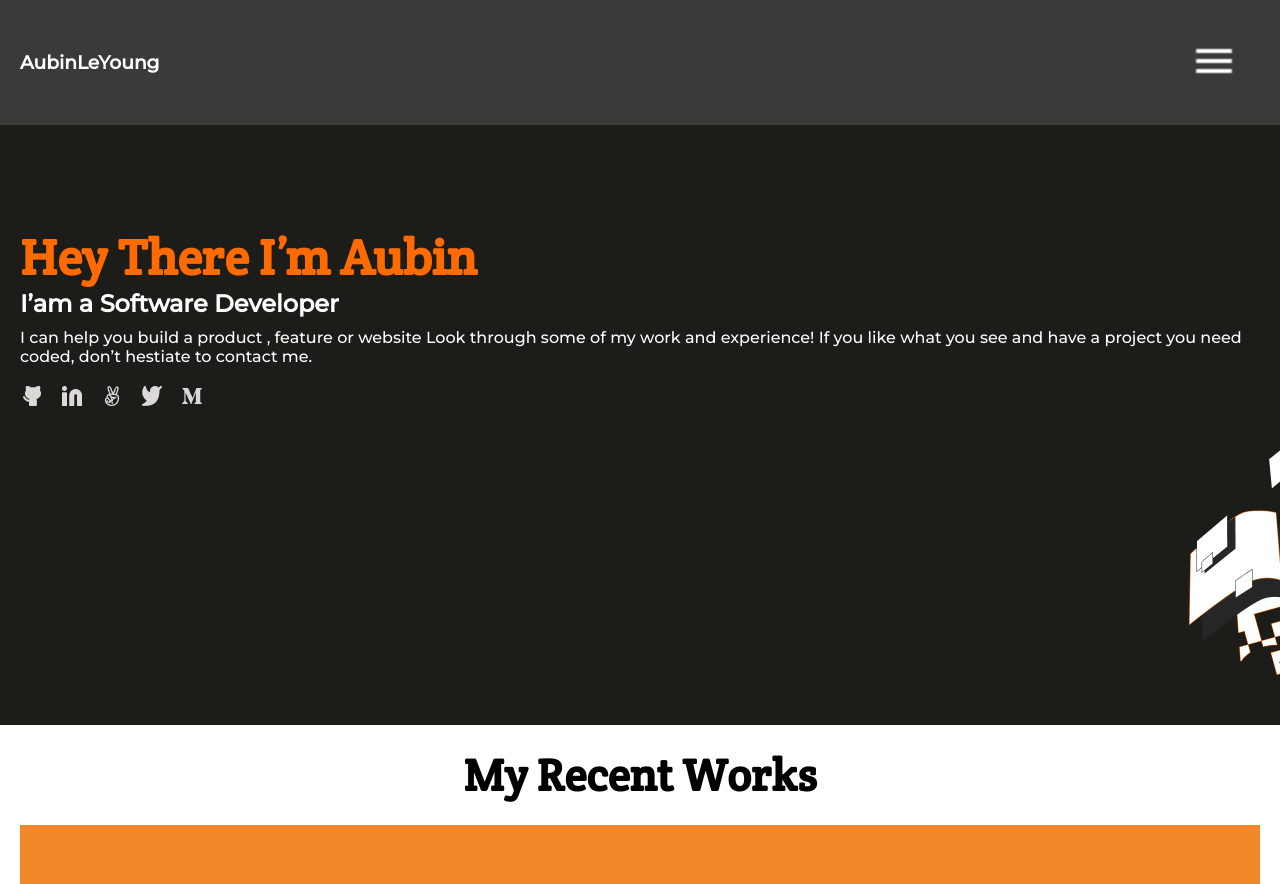
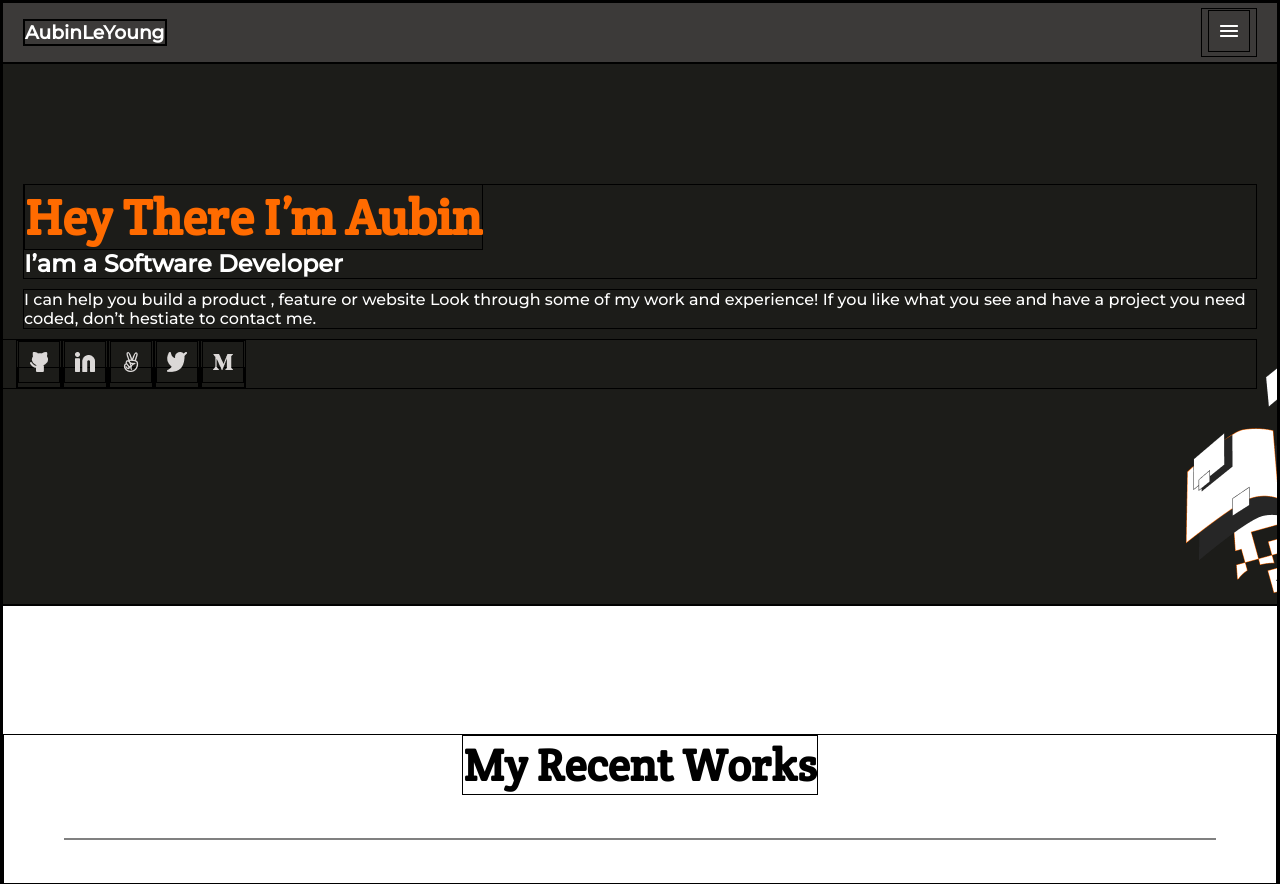
Before and after one commit to aubinleyoung/Responsive-Portfolio-Website-Aubin, a website: page index.html in a window 1280 px wide. Shown: the top 884 px of the page. Drawn offline with Linux system fonts and the light colour scheme; a web font is replaced by a local one.

Commit message:
Removed menu from the nav and ajus margin of card blocs

```diff
--- a/index.html
+++ b/index.html
@@ -11,9 +11,9 @@
 
   <body>
   <header class="header-container">
+  <a href="index.html" class="logo"><h3>AubinLeYoung</h3></a>
   <nav class="nav-container">
-  <a href="index.html" class="logo"><h3>AubinLeYoung</h3></a>
-  <button class="menu-btn"><img src="./assets/icons/menu.png" alt="" width="80" height="auto"></button>
+  <button class="menu-btn"><img src="./assets/icons/menu.png" alt="" ></button>
   </nav>
   </header>
   <section class="headline-container">
@@ -21,16 +21,17 @@
   <p class="white">I can help you build a product , feature or website Look through some of my work and
             experience! If you like what you see and have a project you need coded, don’t hestiate to contact me.</p>
   <ul class="social-media-icones-container">
-  <li><a href=""><img src="/assets/icons/1.png" alt=""></a></li>
-  <li><a href=""><img src="/assets/icons/2.png" alt=""></a></li>
+  <li><a href="https://github.com/aubinleyoung"><img src="/assets/icons/1.png" alt=""></a></li>
+  <li><a href="https://www.linkedin.com/in/aubin-simpeze-7a5b7a220/"><img src="/assets/icons/2.png" alt=""></a></li>
   <li><a href=""><img src="/assets/icons/3.png" alt=""></a></li>
-  <li><a href=""><img src="/assets/icons/4.png" alt=""></a></li>
+  <li><a href="https://twitter.com/SimpezeAubin"><img src="/assets/icons/4.png" alt=""></a></li>
   <li><a href=""><img src="/assets/icons/5.png" alt=""></a></li>
   </ul>
   </section>
   <section id="works-container">
   <div class="recent-works-title-block">
   <h2 class="recent-works-title">My Recent Works</h2>
+  <hr class="line">
   </div>
   <div class="recent-works">
 
--- a/style.css
+++ b/style.css
@@ -4,7 +4,7 @@
 * {
   margin: 0;
 
-  /* border: 1px solid black; */
+  border: 1px solid black;
 }
 
 /* class to import */
@@ -33,14 +33,14 @@
 }
 
 /* Content of the page */
-.nav-container {
+.header-container {
   display: flex;
   width: auto;
   height: auto;
   align-items: center;
   background-color: #3c3a39;
   justify-content: space-between;
-  padding: 20px;
+  padding: 5px 20px 5px 20px;
   position: sticky;
   z-index: 1;
   top: 0;
@@ -60,12 +60,12 @@
 .headline-container {
   background-color: #1c1c19;
   background-image: url(./assets/images/Illustration.png);
-  background-position: right bottom;
+  background-position: right bottom -30%;
   background-repeat: no-repeat;
   display: flex;
   flex-direction: column;
-  padding: 100px 20px 20px 20px;
-  height: 60vh;
+  padding: 120px 20px 20px 20px;
+  height: 50vh;
   gap: 10px;
   position: relative;
   font-family: "Montserrat", sans-serif;
@@ -87,11 +87,13 @@
 /* today */
 #works-container {
   display: grid;
-  grid-template-rows: 100px auto 450px 450px 450px 100px;
+  grid-template-rows: 150px auto 450px 450px 450px 100px;
+  padding-top: 8em;
 }
 
 .recent-works-title-block {
   display: flex;
+  flex-direction: column;
   align-items: center;
   justify-content: center;
   font-family: "Crete Round", serif;
@@ -107,6 +109,7 @@
 
 .tools-container {
   display: flex;
+  flex-direction: row;
   gap: 20px;
   margin-left: -2.5em;
 }
@@ -144,6 +147,7 @@
   background-repeat: no-repeat;
   position: relative;
   gap: 15px;
+  margin: 0px 20px 0px 20px;
 }
 
 .works-title {
@@ -177,7 +181,7 @@
 #about-me-container {
   background-color: #1c1a19;
   background-image: url(./assets/images/Frame.png);
-  background-position: right top 25%;
+  background-position: right top 43vh;
   background-repeat: no-repeat;
   display: grid;
   grid-template-rows: 72vh 2px 130vh;
@@ -223,7 +227,7 @@
 .categories-container {
   display: flex;
   flex-direction: column;
-  padding: 100px 20px 100px 20px;
+  padding: 15vh 20px 100px 20px;
   justify-content: center;
   align-items: center;
   gap: 30px;
```
